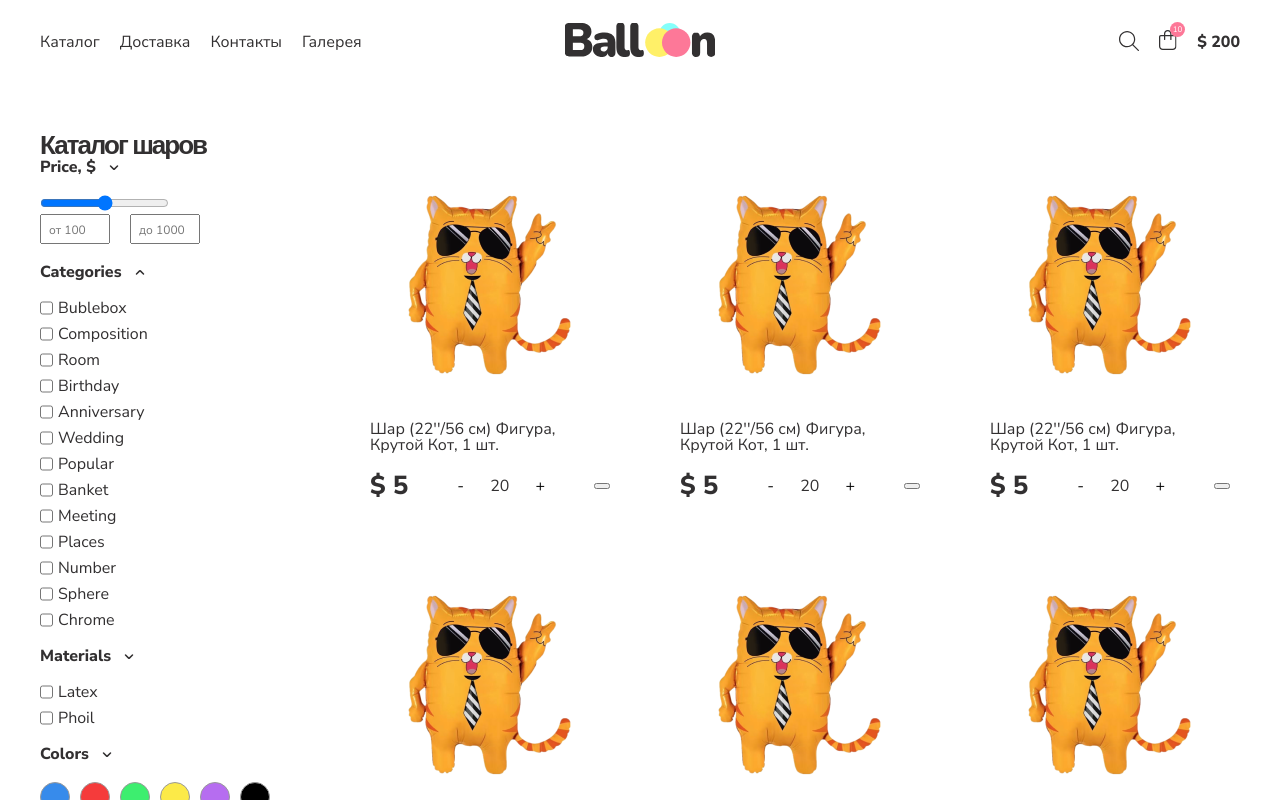
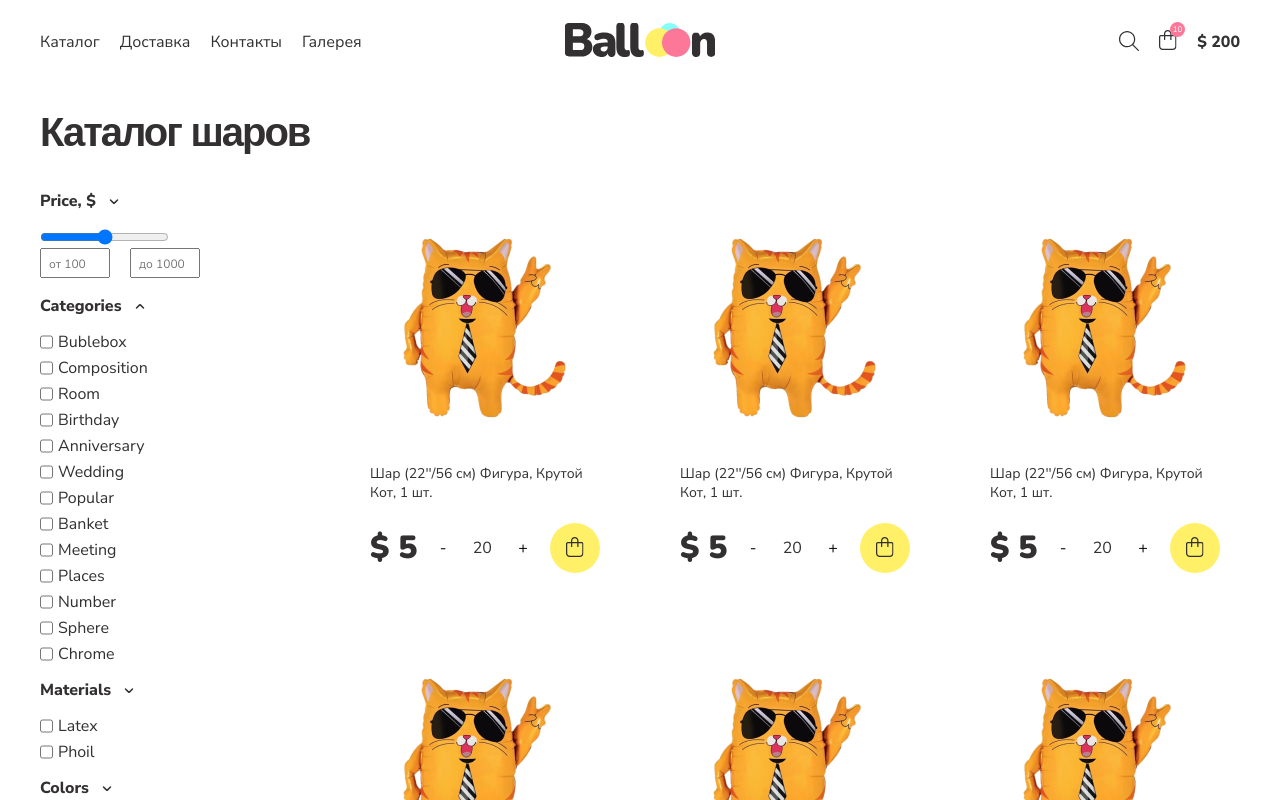
Before and after one commit to izmailowAlex/online_store, a React (Create React App) app: page /catalog in a window 1280 px wide. Shown: the top 800 px of the page. Built offline with nearby package versions, Linux system fonts and the light colour scheme.

Commit message:
refactor: update catalog style

```diff
--- a/src/components/Main/Catalog.css
+++ b/src/components/Main/Catalog.css
@@ -1,12 +1,12 @@
 .main__catalog {
-  padding: 50px 0;
+  padding: 30px 0;
 }
 
 .main__catalog-title {
-  font-size: 26px;
+  margin: 0 0 40px 0;
 }
 
-.main__catalog_contain {
+.main__catalog-contain {
   display: flex;
   justify-content: space-between;
 }
@@ -18,8 +18,9 @@
   gap: 20px;
 }
 
-.filter__block {
-}
+/* .filter__block {
+
+} */
 
 .filter__block_category {
   display: flex;
@@ -29,18 +30,19 @@
 }
 
 .filter__block_category-title {
-  font-weight: bold;
+  font-family: "Nunito Sans", Arial, sans-serif;
+  font-weight: 800;
 }
 
 .filter__block_category-vector {
-  background-image: url("../../images/chevron-down.svg");
+  background-image: url('../../images/chevron-down.svg');
   width: 16px;
   height: 16px;
   display: inline-block;
 }
 
 .active {
-  background-image: url("../../images/chevron-up.svg");
+  background-image: url('../../images/chevron-up.svg');
 }
 
 .filter__block_wrapper {
@@ -117,20 +119,17 @@
 .list {
   display: grid;
   grid-template-columns: repeat(3, 1fr);
-  grid-gap: 50px;
+  grid-gap: 40px;
 }
 
 .list__card {
-  width: 260px;
-  height: 350px;
+  width: 270px;
+  height: 400px;
   display: flex;
   flex-direction: column;
-  padding: 10px;
-}
-
-.list__card:hover {
-  /* border: 2px solid var(--grey-dark-color); */
-  box-shadow: 0 0 10px var(--grey-dark-color);
+  padding: 20px;
+  border-radius: 8px;
+  overflow: hidden;
 }
 
 .list__card_image {
@@ -139,6 +138,9 @@
 }
 
 .list__card_description {
+  font-size: 14px;
+  font-weight: 400;
+  line-height: 1.4;
   margin: 20px 0;
 }
 
@@ -150,8 +152,9 @@
 }
 
 .list__card_bottom-price {
-  font-size: 26px;
-  font-weight: bold;
+  font-family: Nunito, Arial, sans-serif;
+  font-size: 32px;
+  font-weight: 900;
 }
 
 .list__card_bottom-count {
@@ -176,30 +179,37 @@
 
 .count-minus:active,
 .count-plus:active {
-  background-color: var(--yellow-color);
-}
+  background-color: var(--yellow-color);}
 
-.list__card_bottom-basket {
-  width: 60px;
-  height: 60px;
-  border-radius: 50%;
+.list__cart-button {
+  width: 50px;
+  height: 50px;
+  outline: none;
+  border: none;
+  cursor: pointer;
   display: flex;
   justify-content: center;
   align-items: center;
-  background-color: var(--primary-color);
-  right: 0;
-  cursor: pointer;
+  background-color: transparent;
+  background-image: url('../../images/bag-shopping.svg');
+  background-repeat: no-repeat;
+  background-position: 16px 14px;
+  position: relative;
 }
 
-.list__card_bottom-basket:hover {
-  transform: scale(1.2);
-  background-color: var(--yellow-color);
+.list__cart-button:before {
+  content: "";
+  width: 50px;
+  height: 50px;
+  border-radius: 50%;
+  background-color: var(--primary-color);
+  position: absolute;
+  top: 0;
+  left: 0;
+  z-index: -1;
+  transition: transform 0.3s ease-in-out;
 }
 
-.basket__img {
-  width: 18px;
-  height: 20px;
-  display: inline-block;
-  background-image: url("../../images/bag-shopping.svg");
-  background-repeat: no-repeat;
+.list__cart-button:hover:before {
+  transform: scale(2.4);
 }
--- a/src/components/Main/Catalog.js
+++ b/src/components/Main/Catalog.js
@@ -2,7 +2,7 @@ function Catalog() {
     return (
       <div className="main__catalog">
         <h2 className="main__catalog-title">Каталог шаров</h2>
-        <div className="main__catalog_contain">
+        <div className="main__catalog-contain">
             <div className="main__catalog-filter filter">
                 <div className="filter__block">
                     <div className="filter__block_category">
```
